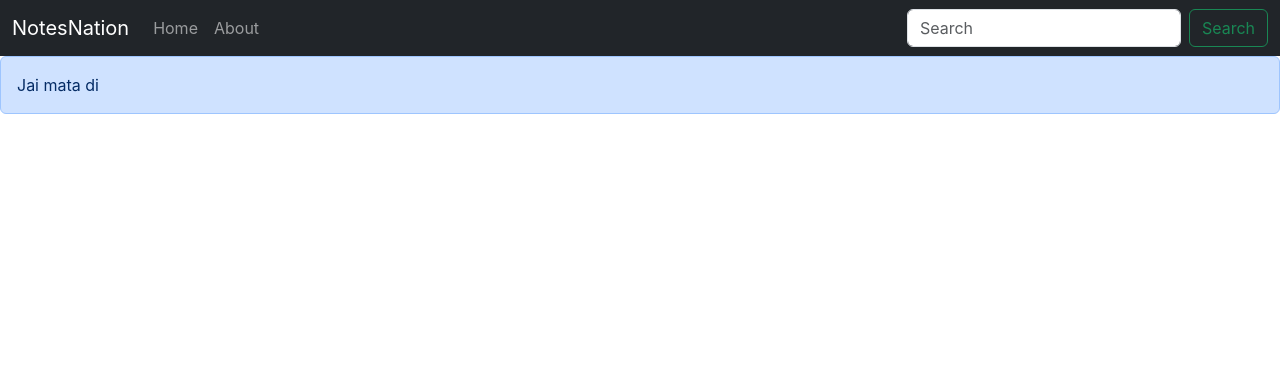
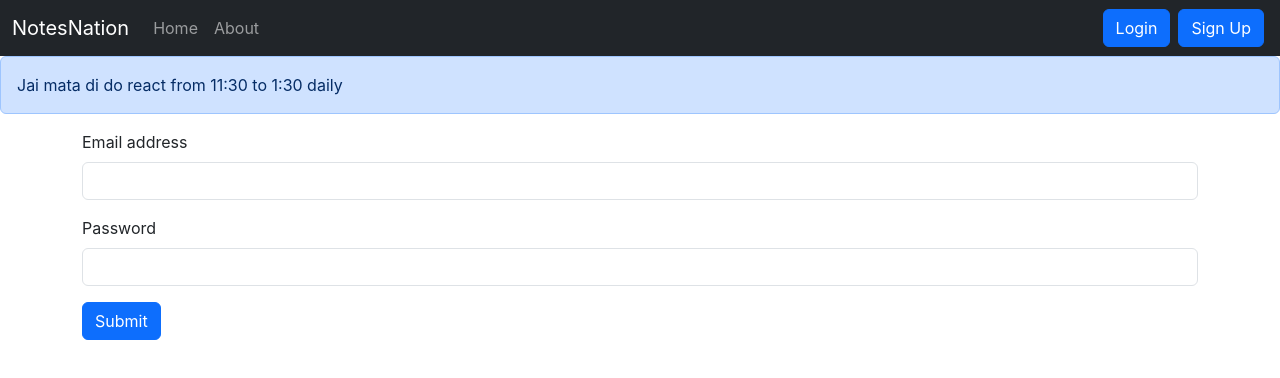
Before and after one commit to Lakshay-Codes/notesnation, a React (Create React App) app: page /login in a window 1280 px wide. Shown: the top 378 px of the page. Built offline with nearby package versions, Linux system fonts and the light colour scheme.

Commit message:
Improved Login Functionality

```diff
--- a/src/App.js
+++ b/src/App.js
@@ -9,17 +9,21 @@
 import './App.css';
 import NoteState from "./context/notes/NoteState.js";
 import Alert from "./components/Alert.js";
+import Login from "./components/Login.js";
+import SignUp from "./components/SignUp.js";
 function App() {
   return (
     < >
     <NoteState>
       <Router>
         <Navbar />
-        <Alert message="Jai mata di"/>
+        <Alert message="Jai mata di do react from 11:30 to 1:30 daily"/>
         <div className="container">
          <Routes>
            <Route exact path='/' element={<Home />} />
            <Route exact path='/about' element={<About />} />
+           <Route exact path='/login' element={<Login />} />
+           <Route exact path='/signup' element={<SignUp />} />
          </Routes>
         </div>
        </Router>
--- /dev/null
+++ b/src/components/Login.js
@@ -0,0 +1,39 @@
+import React, { useState } from 'react'
+
+const Login = () => {
+  const [credentials, setCredentials] = useState({email : "",password : ""})
+  const onChange=(e)=>{
+    setCredentials({...credentials,[e.target.name]:e.target.value})
+  }
+  const handleSubmit=async (e) => {
+    //In order to prevent unwanted page reload
+    e.preventDefault();
+    const response = await fetch("http://localhost:5000/api/auth/login",{
+      method : 'POST',
+      headers : {
+        'Content-Type': 'application/json'
+      },
+      body: JSON.stringify({email : credentials.email,password : credentials.password})
+    }
+    );
+    const json = await response.json();
+    console.log(json);
+  }
+  return (
+    <div>
+      <form onSubmit={handleSubmit}>
+        <div className="mb-3">
+          <label htmlFor="email" className="form-label">Email address</label>
+          <input type="email" onChange={onChange} value={credentials.email} className="form-control" id="email" name="email" aria-describedby="emailHelp" />
+        </div>
+        <div className="mb-3">
+          <label htmlFor="password" className="form-label">Password</label>
+          <input type="password" onChange={onChange} value={credentials.password} name="password" className="form-control" id="password" />
+        </div>
+        <button type="submit" className="btn btn-primary">Submit</button>
+      </form>
+    </div>
+  )
+}
+
+export default Login
--- a/src/components/Navbar.js
+++ b/src/components/Navbar.js
@@ -20,8 +20,8 @@
               </li>
             </ul>
             <form className="d-flex" role="search">
-              <input className="form-control me-2" type="search" placeholder="Search" aria-label="Search" />
-              <button className="btn btn-outline-success" type="submit">Search</button>
+               <Link className="btn btn-primary mx-1" to="/login" role="button">Login</Link>
+               <Link className="btn btn-primary mx-1" to="/signup" role="button">Sign Up</Link>
             </form>
           </div>
         </div>
--- /dev/null
+++ b/src/components/SignUp.js
@@ -0,0 +1,9 @@
+import React from 'react'
+
+const SignUp = () => {
+  return (
+    <div>SignUp</div>
+  )
+}
+
+export default SignUp
```
